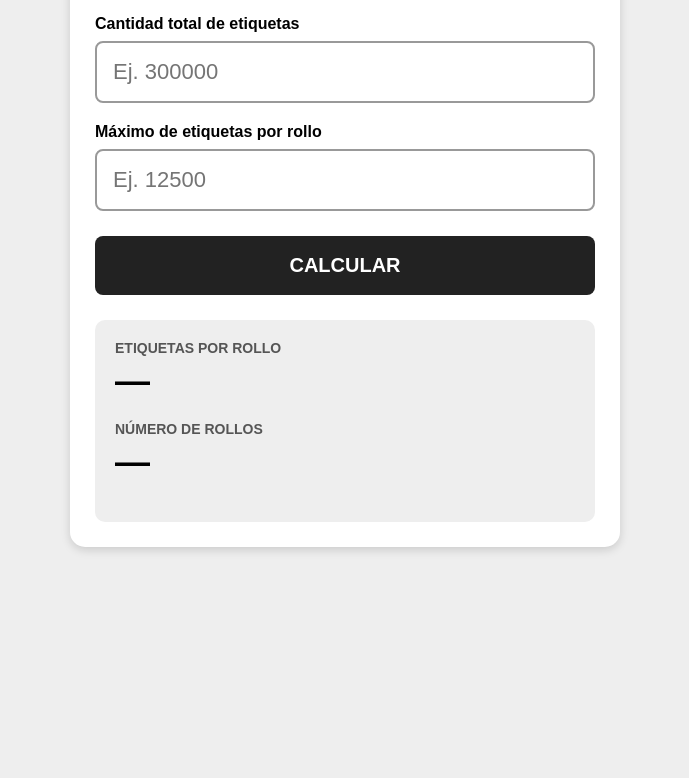
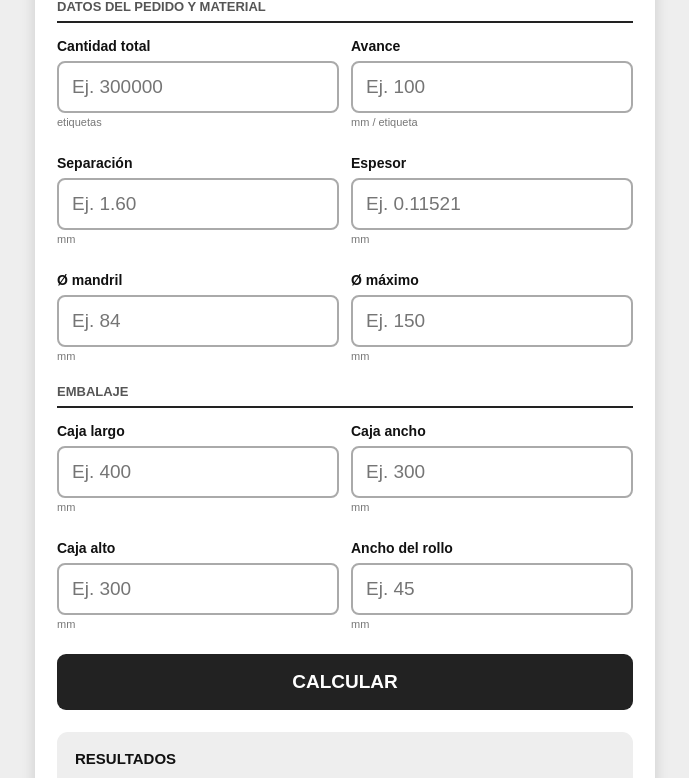
Before and after one commit to pive110/calculadora-rollos, a plain HTML site: page index.html in a window 1280 px wide. Shown: the part 126-904 px from the top of the page, without its empty margins (295-984 px from the left). Before the commit the page ends 800 px from the top, so only its background shows below. Drawn offline with Linux system fonts and the light colour scheme.

Commit message:
Refactor HTML for label roll calculator

```diff
--- a/index.html
+++ b/index.html
@@ -1,267 +1,213 @@
 <!DOCTYPE html>
 <html lang="es">
-
 <head>
-
 <meta charset="UTF-8">
-
 <meta name="viewport" content="width=device-width, initial-scale=1.0">
-
-    <title>Calculadora de Rollos</title>
-
+<title>Label Roll Calculator</title>
 <link rel="manifest" href="manifest.json">
 <link rel="apple-touch-icon" href="icon-180.png">
 <meta name="theme-color" content="#000000">
-
 <style>
-
-        body {
-            font-family: Arial, sans-serif;
-            background: #eeeeee;
-            margin: 0;
-            padding: 20px;
-        }
-
-        .calculadora {
-            max-width: 500px;
-            margin: 20px auto;
-            background: white;
-            padding: 25px;
-            border-radius: 15px;
-            box-shadow: 0 3px 10px rgba(0,0,0,0.15);
-        }
-
-        h1 {
-            text-align: center;
-            font-size: 25px;
-            margin-bottom: 30px;
-        }
-
-        label {
-            display: block;
-            font-weight: bold;
-            margin-top: 20px;
-            margin-bottom: 8px;
-        }
-
-        input {
-            width: 100%;
-            box-sizing: border-box;
-            padding: 16px;
-            font-size: 22px;
-            border: 2px solid #999;
-            border-radius: 8px;
-        }
-
-        button {
-            width: 100%;
-            padding: 18px;
-            margin-top: 25px;
-            font-size: 20px;
-            font-weight: bold;
-            border: none;
-            border-radius: 8px;
-            background: #222222;
-            color: white;
-            cursor: pointer;
-        }
-
-        button:active {
-            transform: scale(0.98);
-        }
-
-        .resultado {
-            margin-top: 25px;
-            padding: 20px;
-            background: #eeeeee;
-            border-radius: 10px;
-        }
-
-        .fila {
-            margin-bottom: 20px;
-        }
-
-        .titulo {
-            font-size: 14px;
-            font-weight: bold;
-            color: #555555;
-        }
-
-        .numero {
-            font-size: 35px;
-            font-weight: bold;
-            margin-top: 5px;
-        }
-
+*{box-sizing:border-box}
+body{font-family:Arial,sans-serif;background:#eeeeee;margin:0;padding:16px;color:#111}
+.calculadora{max-width:620px;margin:10px auto;background:#fff;padding:22px;border-radius:16px;box-shadow:0 3px 14px rgba(0,0,0,.15)}
+h1{text-align:center;font-size:25px;margin:4px 0 5px}
+.sub{text-align:center;color:#777;font-size:13px;margin-bottom:24px}
+.seccion{font-size:13px;font-weight:800;color:#555;border-bottom:2px solid #222;padding-bottom:7px;margin-top:22px;text-transform:uppercase}
+.grid{display:grid;grid-template-columns:1fr 1fr;gap:12px}
+.campo{margin-top:15px}
+label{display:block;font-weight:bold;font-size:14px;margin-bottom:7px}
+input{width:100%;padding:13px;font-size:19px;border:2px solid #aaa;border-radius:8px;background:#fff}
+input:focus{outline:none;border-color:#222}
+.unidad{font-size:11px;color:#777;margin-top:3px}
+button{width:100%;padding:17px;margin-top:24px;font-size:19px;font-weight:bold;border:none;border-radius:9px;background:#222;color:#fff;cursor:pointer}
+button:active{transform:scale(.98)}
+.resultado{margin-top:22px;padding:18px;background:#eeeeee;border-radius:11px}
+.resultado h2{font-size:15px;margin:0 0 14px}
+.result-grid{display:grid;grid-template-columns:1fr 1fr;gap:10px}
+.card{background:#fff;border-radius:9px;padding:12px}
+.titulo{font-size:11px;font-weight:bold;color:#666}
+.numero{font-size:27px;font-weight:bold;margin-top:4px}
+.principal{background:#222;color:#fff}
+.principal .titulo{color:#bbb}
+.principal .numero{font-size:31px}
+.nota{margin-top:13px;font-size:12px;color:#666;line-height:1.4}
+.error{margin-top:15px;padding:12px;background:#ffe1e1;color:#9b0000;border-radius:8px;font-weight:bold;display:none}
+@media(max-width:520px){.grid,.result-grid{grid-template-columns:1fr}.calculadora{padding:18px}body{padding:8px}}
 </style>
-
 </head>
-
-
 <body>
 
 <div class="calculadora">
+<h1>LABEL ROLL CALCULATOR</h1>
+<div class="sub">Calculadora de producción de rollos</div>
 
-    <h1>CALCULADORA DE ROLLOS</h1>
+<div class="seccion">Datos del pedido y material</div>
+<div class="grid">
+  <div class="campo">
+    <label for="total">Cantidad total</label>
+    <input id="total" type="number" min="1" step="1" placeholder="Ej. 300000">
+    <div class="unidad">etiquetas</div>
+  </div>
+  <div class="campo">
+    <label for="avance">Avance</label>
+    <input id="avance" type="number" min="0" step="0.01" placeholder="Ej. 100">
+    <div class="unidad">mm / etiqueta</div>
+  </div>
+  <div class="campo">
+    <label for="separacion">Separación</label>
+    <input id="separacion" type="number" min="0" step="0.01" placeholder="Ej. 1.60">
+    <div class="unidad">mm</div>
+  </div>
+  <div class="campo">
+    <label for="espesor">Espesor</label>
+    <input id="espesor" type="number" min="0" step="0.00001" placeholder="Ej. 0.11521">
+    <div class="unidad">mm</div>
+  </div>
+  <div class="campo">
+    <label for="mandril">Ø mandril</label>
+    <input id="mandril" type="number" min="0" step="0.01" placeholder="Ej. 84">
+    <div class="unidad">mm</div>
+  </div>
+  <div class="campo">
+    <label for="diamMax">Ø máximo</label>
+    <input id="diamMax" type="number" min="0" step="0.01" placeholder="Ej. 150">
+    <div class="unidad">mm</div>
+  </div>
+</div>
 
+<div class="seccion">Embalaje</div>
+<div class="grid">
+  <div class="campo">
+    <label for="cajaL">Caja largo</label>
+    <input id="cajaL" type="number" min="0" step="0.01" placeholder="Ej. 400">
+    <div class="unidad">mm</div>
+  </div>
+  <div class="campo">
+    <label for="cajaA">Caja ancho</label>
+    <input id="cajaA" type="number" min="0" step="0.01" placeholder="Ej. 300">
+    <div class="unidad">mm</div>
+  </div>
+  <div class="campo">
+    <label for="cajaH">Caja alto</label>
+    <input id="cajaH" type="number" min="0" step="0.01" placeholder="Ej. 300">
+    <div class="unidad">mm</div>
+  </div>
+  <div class="campo">
+    <label for="anchoRollo">Ancho del rollo</label>
+    <input id="anchoRollo" type="number" min="0" step="0.01" placeholder="Ej. 45">
+    <div class="unidad">mm</div>
+  </div>
+</div>
 
-    <label>
-        Cantidad total de etiquetas
-    </label>
-
-    <input
-        id="total"
-        type="number"
-        placeholder="Ej. 300000"
-    >
-
-
-    <label>
-        Máximo de etiquetas por rollo
-    </label>
-
-    <input
-        id="maximo"
-        type="number"
-        placeholder="Ej. 12500"
-    >
-
-
-    <button onclick="calcular()">
-        CALCULAR
-    </button>
-
+<button onclick="calcular()">CALCULAR</button>
+<div id="error" class="error"></div>
 
 <div class="resultado">
-
-        <div class="fila">
-
-            <div class="titulo">
-                ETIQUETAS POR ROLLO
+<h2>RESULTADOS</h2>
+<div class="result-grid">
+  <div class="card principal"><div class="titulo">ETIQUETAS / ROLLO</div><div id="rEtiquetas" class="numero">—</div></div>
+  <div class="card principal"><div class="titulo">Nº DE ROLLOS</div><div id="rRollos" class="numero">—</div></div>
+  <div class="card"><div class="titulo">Ø FINAL REAL</div><div id="rDiametro" class="numero">—</div></div>
+  <div class="card"><div class="titulo">METROS / ROLLO</div><div id="rMetros" class="numero">—</div></div>
+  <div class="card"><div class="titulo">MÁX. ETIQUETAS POR Ø</div><div id="rMax" class="numero">—</div></div>
+  <div class="card"><div class="titulo">ROLLOS / CAJA</div><div id="rCaja" class="numero">—</div></div>
+  <div class="card"><div class="titulo">Nº DE CAJAS</div><div id="rCajas" class="numero">—</div></div>
+  <div class="card"><div class="titulo">ETIQUETAS PRODUCIDAS</div><div id="rProducidas" class="numero">—</div></div>
+</div>
+<div id="nota" class="nota"></div>
+</div>
 </div>
 
-            <div id="resultado" class="numero">
-                —
-            </div>
+<script>
+function n(id){ return Number(document.getElementById(id).value); }
+function fmt(x,dec=2){ return Number(x).toLocaleString("es-ES",{minimumFractionDigits:dec,maximumFractionDigits:dec}); }
+function fmt0(x){ return Math.round(x).toLocaleString("es-ES"); }
 
-        </div>
-
-
-        <div class="fila">
-
-            <div class="titulo">
-                NÚMERO DE ROLLOS
-            </div>
-
-            <div id="rollos" class="numero">
-                —
-            </div>
-
-        </div>
-
-    </div>
-
-</div>
-
-
-<script>
-
-function calcular() {
-
-    const total = Number(
-        document.getElementById("total").value
-    );
-
-    const maximo = Number(
-        document.getElementById("maximo").value
-    );
-
-
-    if (total <= 0 || maximo <= 0) {
-
-        alert("Introduce dos cantidades válidas.");
-
-        return;
-
+/* Equivalente a:
+   MAX(FILTER(SEQUENCE(total),(MOD(total,SEQUENCE(total))=0)*(SEQUENCE(total)<=INT(maximo))))
+*/
+function mayorDivisor(total,maximo){
+  let mejor=1;
+  for(let i=1;i*i<=total;i++){
+    if(total%i===0){
+      const d1=i, d2=total/i;
+      if(d1<=maximo && d1>mejor) mejor=d1;
+      if(d2<=maximo && d2>mejor) mejor=d2;
+    }
+  }
+  return mejor;
 }
 
+function calcular(){
+  const error=document.getElementById("error");
+  error.style.display="none";
 
-    if (maximo > total) {
+  const total=n("total"), Av=n("avance"), S=n("separacion");
+  const e=n("espesor"), Di=n("mandril"), Dmax=n("diamMax");
+  const L=n("cajaL"), A=n("cajaA"), H=n("cajaH"), Ar=n("anchoRollo");
 
-        alert(
-            "El máximo por rollo no puede ser mayor que el total."
-        );
-
-        return;
-
+  if([total,Av,S,e,Di,Dmax].some(x=>!Number.isFinite(x)||x<=0)){
+    error.textContent="Completa todos los datos de producción con valores mayores que cero.";
+    error.style.display="block"; return;
+  }
+  if(Dmax<=Di){
+    error.textContent="El diámetro máximo debe ser mayor que el diámetro del mandril.";
+    error.style.display="block"; return;
   }
 
+  /* Excel C15:
+     PI()*(Df^2-Di^2)/(4*(Av+S)*e)
+     Aquí Df = diámetro máximo permitido.
+  */
+  const maxFisico=Math.floor(Math.PI*(Dmax**2-Di**2)/(4*(Av+S)*e));
 
-    let mejor = 1;
-
-
-    /*
-       Buscamos el divisor más grande
-       de TOTAL que no supere MAXIMO.
-    */
-
-    for (let i = 1; i * i <= total; i++) {
-
-        if (total % i === 0) {
-
-            let divisor1 = i;
-
-            let divisor2 = total / i;
-
-
-            if (divisor1 <= maximo && divisor1 > mejor) {
-
-                mejor = divisor1;
-
+  if(maxFisico<1){
+    error.textContent="Con estos parámetros no cabe ni una etiqueta dentro del diámetro máximo.";
+    error.style.display="block"; return;
   }
 
+  const limite=Math.min(total,maxFisico);
+  const etiquetas=mayorDivisor(total,limite);
+  const rollos=total/etiquetas;
 
-            if (divisor2 <= maximo && divisor2 > mejor) {
+  /* Excel C8:
+     SQRT(Di^2+(4*N*(Av+S)*e/PI()))
+  */
+  const Df=Math.sqrt(Di**2+(4*etiquetas*(Av+S)*e/Math.PI));
 
-                mejor = divisor2;
+  /* Excel Q6:
+     SUM(Av+S)*N/1000
+  */
+  const metros=(Av+S)*etiquetas/1000;
 
+  let rollosCaja="—", cajas="—";
+  if(L>0 && A>0 && H>0 && Ar>0){
+    /* Equivalente a:
+       INT(L/Df)*INT(A/Df)*INT(H/Ar)
+       El rollo se considera tumbado, usando dos diámetros y el ancho.
+    */
+    rollosCaja=Math.floor(L/Df)*Math.floor(A/Df)*Math.floor(H/Ar);
+    cajas=rollosCaja>0 ? Math.ceil(rollos/rollosCaja) : "—";
   }
 
+  document.getElementById("rEtiquetas").textContent=fmt0(etiquetas);
+  document.getElementById("rRollos").textContent=fmt0(rollos);
+  document.getElementById("rDiametro").textContent=fmt(Df,2)+" mm";
+  document.getElementById("rMetros").textContent=fmt(metros,2)+" m";
+  document.getElementById("rMax").textContent=fmt0(maxFisico);
+  document.getElementById("rCaja").textContent=typeof rollosCaja==="number" ? fmt0(rollosCaja) : rollosCaja;
+  document.getElementById("rCajas").textContent=typeof cajas==="number" ? fmt0(cajas) : cajas;
+  document.getElementById("rProducidas").textContent=fmt0(etiquetas*rollos);
+
+  let texto="Selección automática: mayor divisor de la cantidad total que no supera el máximo físico permitido por el diámetro.";
+  if(rollosCaja===0) texto+=" Con las dimensiones indicadas no cabe ningún rollo en la caja.";
+  document.getElementById("nota").textContent=texto;
 }
 
+if("serviceWorker" in navigator){
+  navigator.serviceWorker.register("service-worker.js").catch(()=>{});
 }
-
-
-    const numeroRollos = total / mejor;
-
-
-    document.getElementById("resultado").textContent =
-        mejor.toLocaleString("es-ES");
-
-
-    document.getElementById("rollos").textContent =
-        numeroRollos.toLocaleString("es-ES");
-
-}
-
 </script>
-
-<script>
-
-if ("serviceWorker" in navigator) {
-
-    navigator.serviceWorker.register("service-worker.js")
-        .then(function() {
-            console.log("Service Worker registrado");
-        })
-        .catch(function(error) {
-            console.log("Error:", error);
-        });
-
-}
-
-</script>
-
 </body>
-
 </html>
```
Lines whose indentation alone changed are shown as unchanged.
